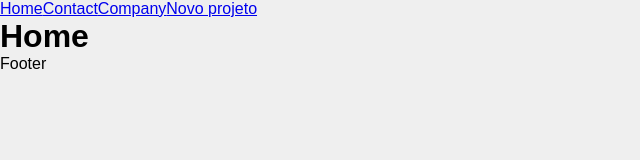
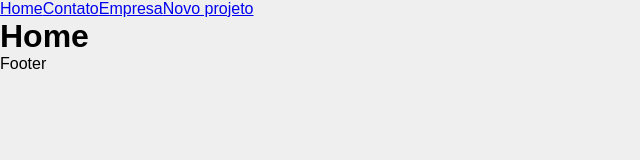
Before and after one commit to Emanuelsyngles/Orcamento-projeto-React, a React (Create React App) app in the folder projeto/: page / in a window 1280 px wide. Shown: the top 160 px of the page, without its empty margins (0-640 px from the left). Built offline with nearby package versions, Linux system fonts and the light colour scheme; a web font is replaced by a local one.

Commit message:
Update App.js

```diff
--- a/projeto/src/App.js
+++ b/projeto/src/App.js
@@ -9,8 +9,8 @@ function App() {
     <Router>
       <div>
         <Link to="/">Home</Link>
-        <Link to="/contact">Contact</Link>
-        <Link to="/company">Company</Link>
+        <Link to="/contact">Contato</Link>
+        <Link to="/company">Empresa</Link>
         <Link to="/newproject">Novo projeto</Link>
       </div>
       <Routes>
```
